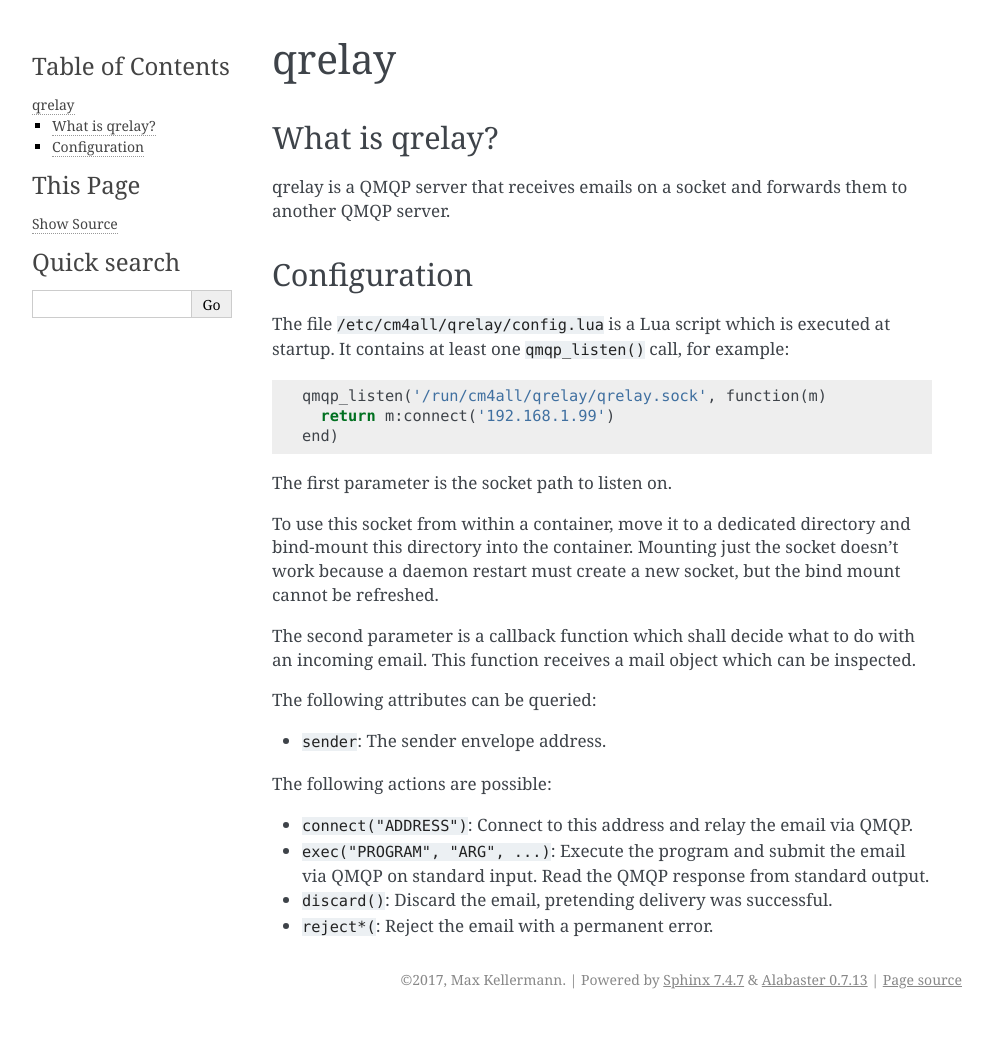
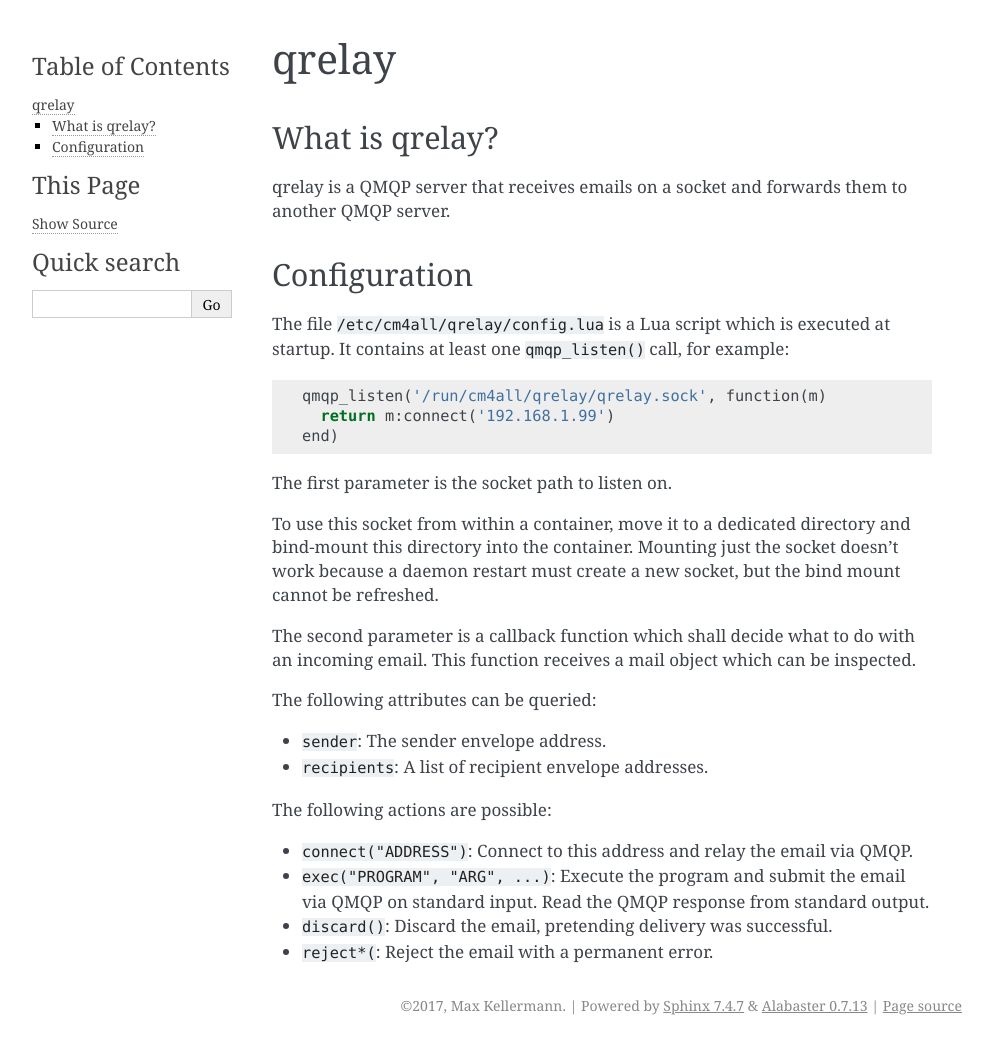
Before and after one commit to CM4all/qrelay, a Sphinx documentation site: the page built from doc/index.rst, in a window 1280 px wide. Shown: the whole page, without its empty margins (148-1141 px from the left). Built offline with Sphinx 7.4.7, drawn with Linux system fonts in a browser that asks for light colours; before the commit the page ends 1019 px from its top, so only the background shows below that.

Commit message:
LMail: add "recipients" attribute

```diff
--- a/doc/index.rst
+++ b/doc/index.rst
@@ -34,6 +34,8 @@
 
 * :samp:`sender`: The sender envelope address.
 
+* :samp:`recipients`: A list of recipient envelope addresses.
+
 The following actions are possible:
 
 * :samp:`connect("ADDRESS")`: Connect to this address and relay the
```
Also changed, not shown: 1 other file.
